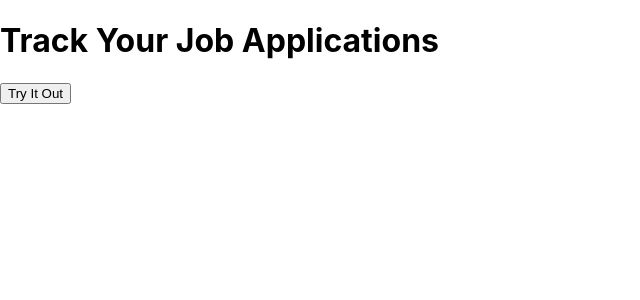
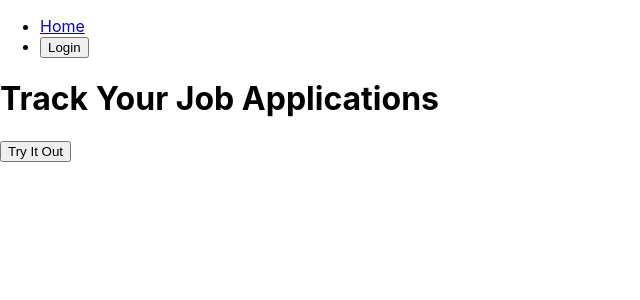
Before and after one commit to geon12/job-tracker-frontend, a React (Create React App) app: page / in a window 1280 px wide. Shown: the top 300 px of the page, without its empty margins (0-640 px from the left). Built offline with nearby package versions, Linux system fonts and the light colour scheme; no server answers.

Commit message:
add navbar

```diff
--- a/src/App.js
+++ b/src/App.js
@@ -30,7 +30,7 @@ function App() {
 
   return (
     <Router>
-      {/* <NavBar user={user} setUser={setUser}/> */}
+      <NavBar user={user} setUser={setUser}/>
       <Switch>
 
           <Route exact path="/">
--- a/src/components/NavBar.js
+++ b/src/components/NavBar.js
@@ -7,7 +7,7 @@ function NavBar({user, setUser}) {
           <li>
             <Link to="/">Home</Link>
           </li>
-          {user ? <li><Link to="/login"> <button>Login</button></Link></li> :
+          {user ?
             <>
                 <li>
                     <Link to="/profile">Profile</Link>
@@ -18,7 +18,12 @@ function NavBar({user, setUser}) {
                 <li>
                     <LogOut setUser={setUser}/>
                 </li>
-            </>
+            </> :
+            <li>
+                <Link to="/login">
+                    <button>Login</button>
+                </Link>
+            </li>
             }
         </ul>
     )
```
